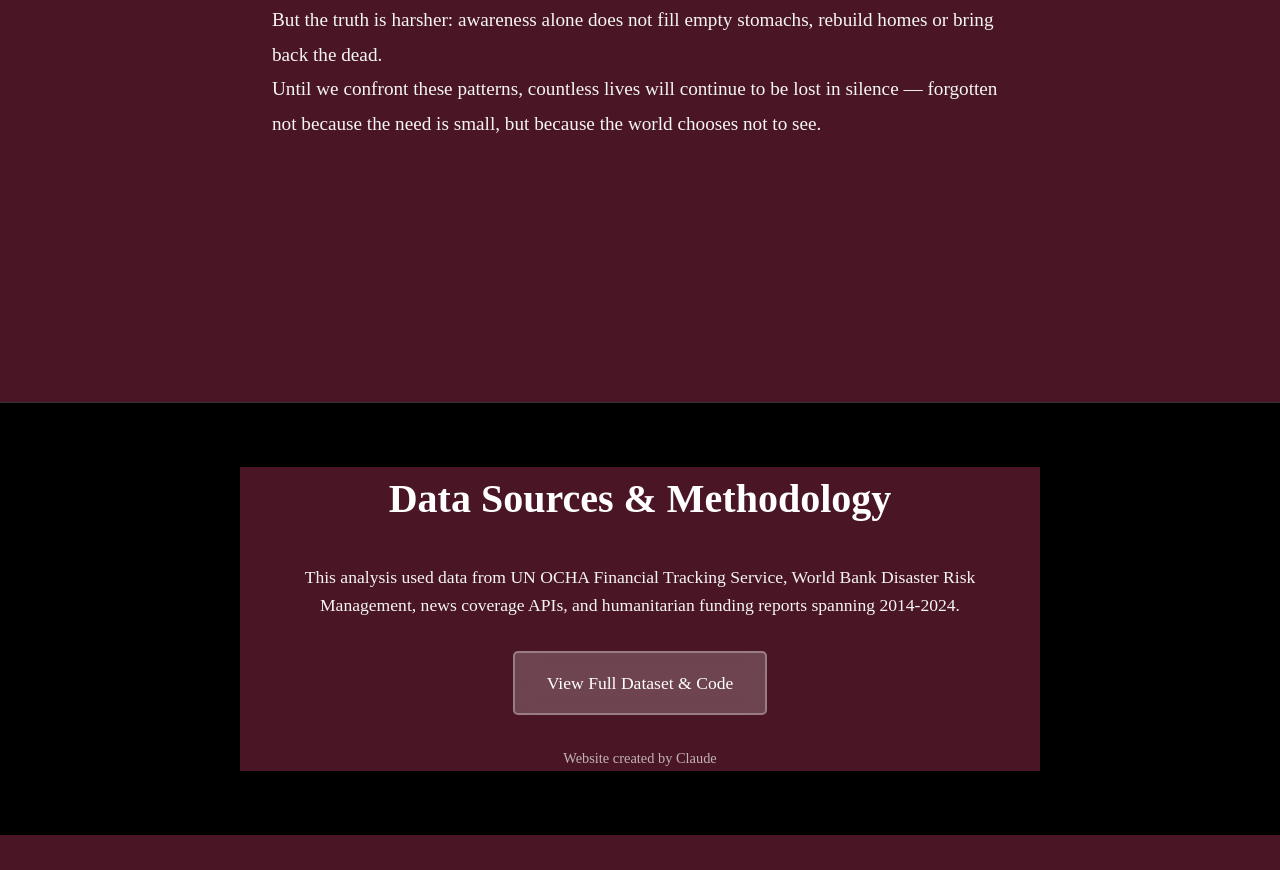
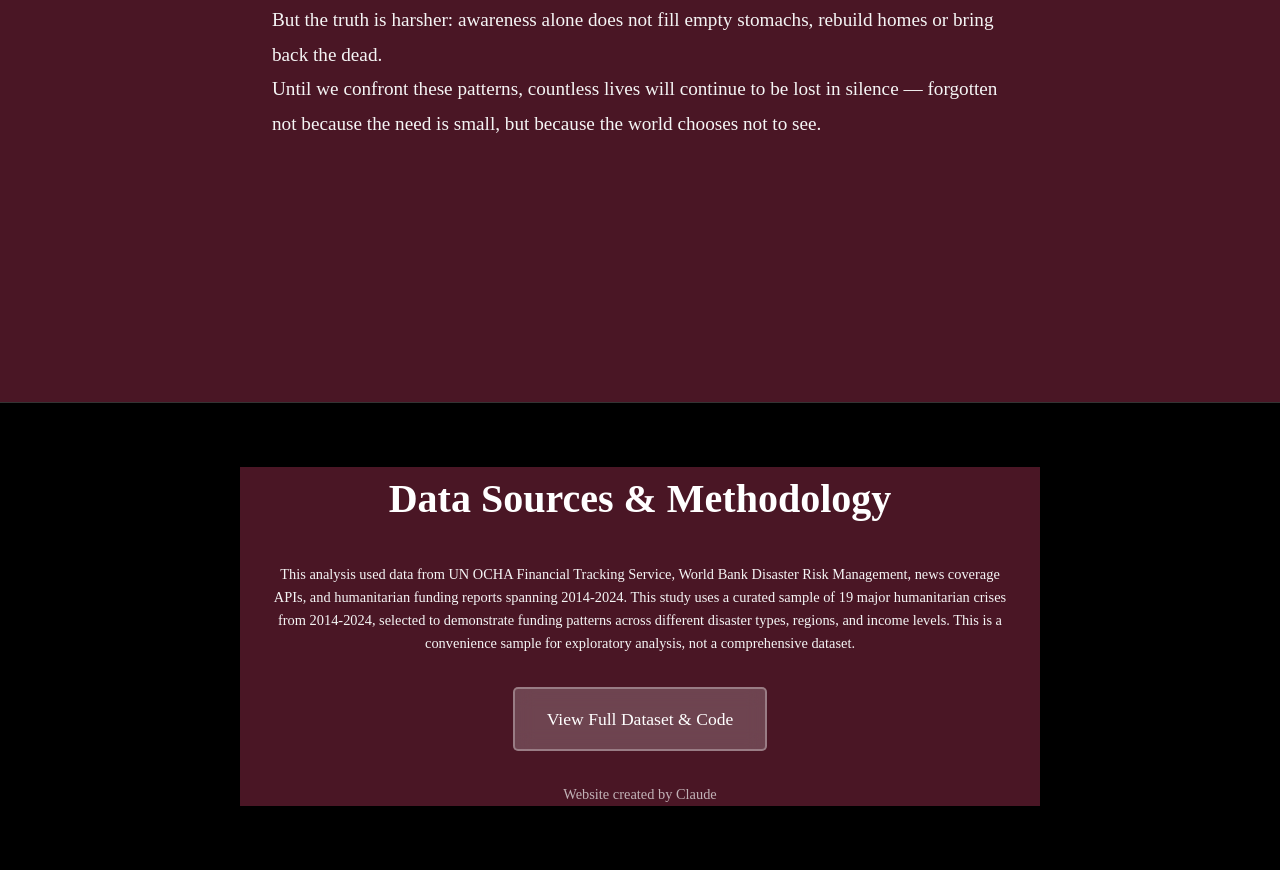
Before and after one commit to SharmilNK/Disaster-Aid-Gaps, a plain HTML site: page index.html in a window 1280 px wide. Shown: the part 8181-9051 px from the top of the page. Before the commit the page ends 9016 px from the top, so only its background shows below. Drawn offline with Linux system fonts and the light colour scheme.

Commit message:
Update index.html
Added methodology

```diff
--- a/index.html
+++ b/index.html
@@ -769,9 +769,8 @@
     <section class="cta-section">
         <div class="content">
             <h2>Data Sources & Methodology</h2>
-            <p style="margin-bottom: 2rem; font-size: 1.1rem;">
-                This analysis used data from UN OCHA Financial Tracking Service, World Bank Disaster Risk Management,
-                news coverage APIs, and humanitarian funding reports spanning 2014-2024.
+            <p style="margin-bottom: 2rem; font-size: 0.9rem;">
+                This analysis used data from UN OCHA Financial Tracking Service, World Bank Disaster Risk Management, news coverage APIs, and humanitarian funding reports spanning 2014-2024. This study uses a curated sample of 19 major humanitarian crises from 2014-2024, selected to demonstrate funding patterns across different disaster types, regions, and income levels. This is a convenience sample for exploratory analysis, not a comprehensive dataset.
             </p>
             <a href="https://github.com/SharmilNK/Disaster-Aid-Gaps.git" class="cta-button" target="_blank" rel="noopener noreferrer">View Full Dataset & Code</a>
             <p style="margin-top: 2rem; font-size: 0.9rem; color: #F5F5F5; opacity: 0.7;">
```
